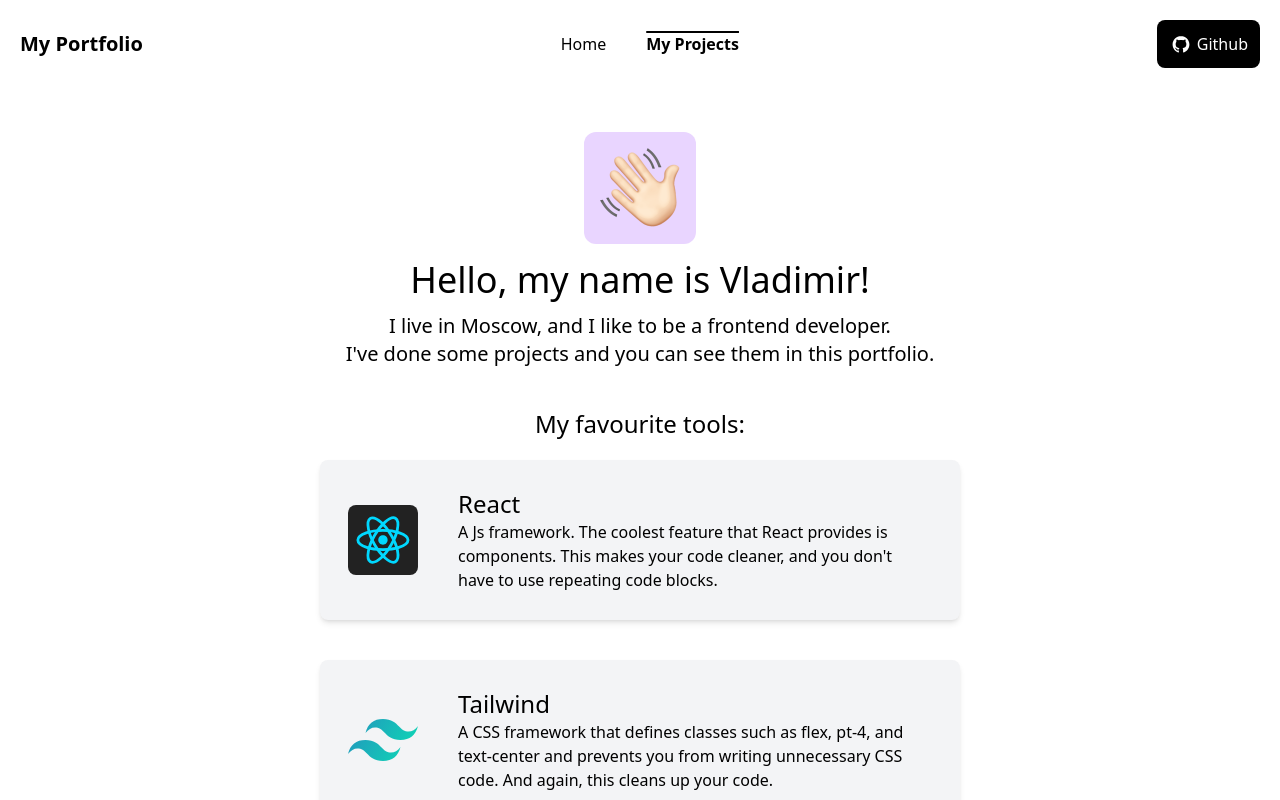
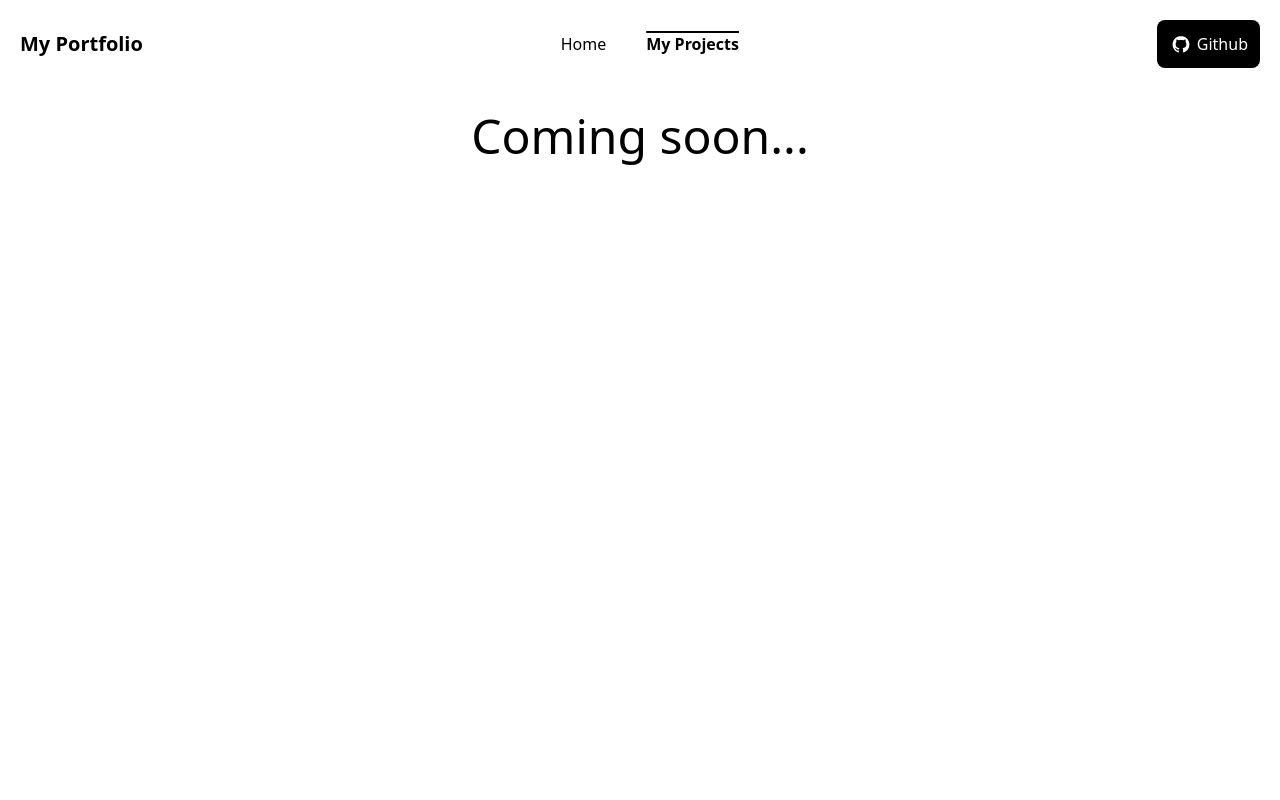
Before and after one commit to vlppz/my_portfolio-OLD-, a React (Create React App) app: page / in a window 1280 px wide. Both pictures are taken after a click on the button "My Projects". Shown: the top 800 px of the page. Built offline with nearby package versions, Linux system fonts and the light colour scheme.

Commit message:
add prjs

```diff
--- a/src/App.jsx
+++ b/src/App.jsx
@@ -3,6 +3,7 @@ import './App.css';
 import { Button, Link } from './Components'
 import { DiGithubBadge } from 'react-icons/di'
 import { Home } from './Home'
+import { Projects } from './Projects'
 
 function App() {
     const [active, setActive] = useState("1");
@@ -28,7 +29,9 @@ function App() {
             </nav>
 
             <main className="mt-28">
-                <Home />
+                {active === "1" ?
+                    <Home />
+                    : <Projects />}
             </main>
         </div>
     )
--- /dev/null
+++ b/src/Projects.jsx
@@ -0,0 +1,7 @@
+function Projects() {
+    return (
+        <h1 className="w-screen text-center text-5xl font-light">Coming soon...</h1>
+    )
+}
+
+export { Projects }
```
